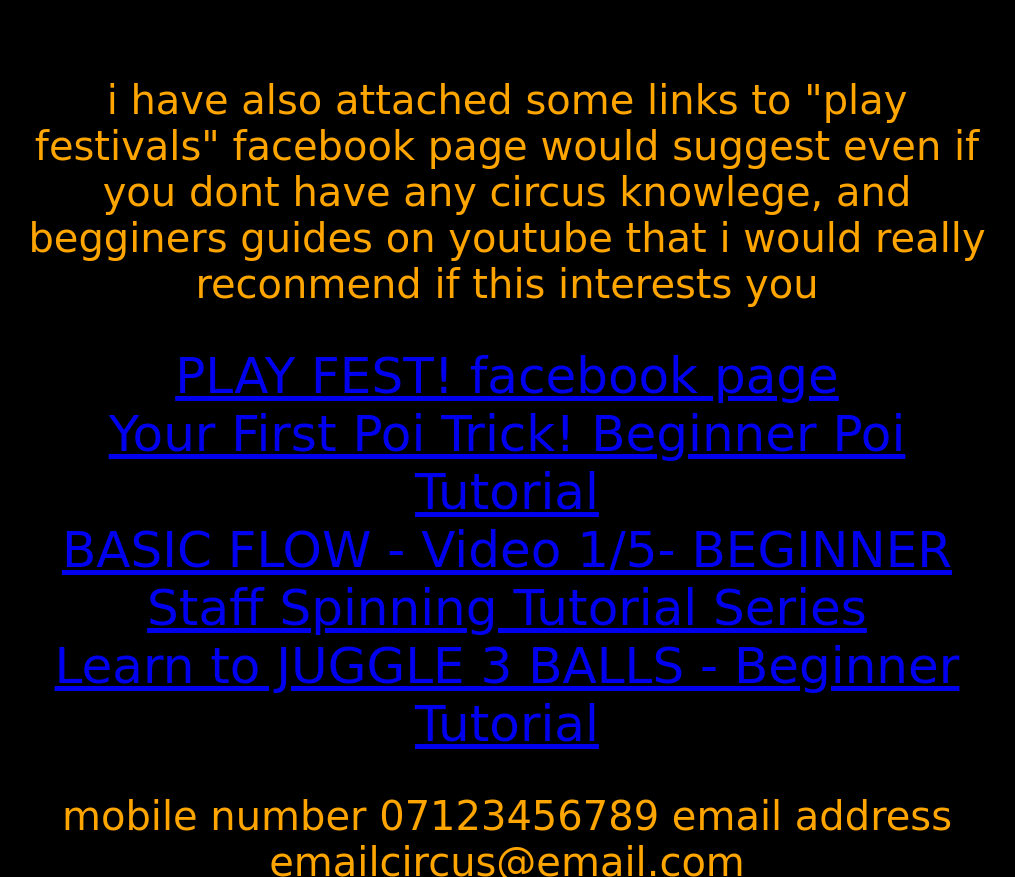
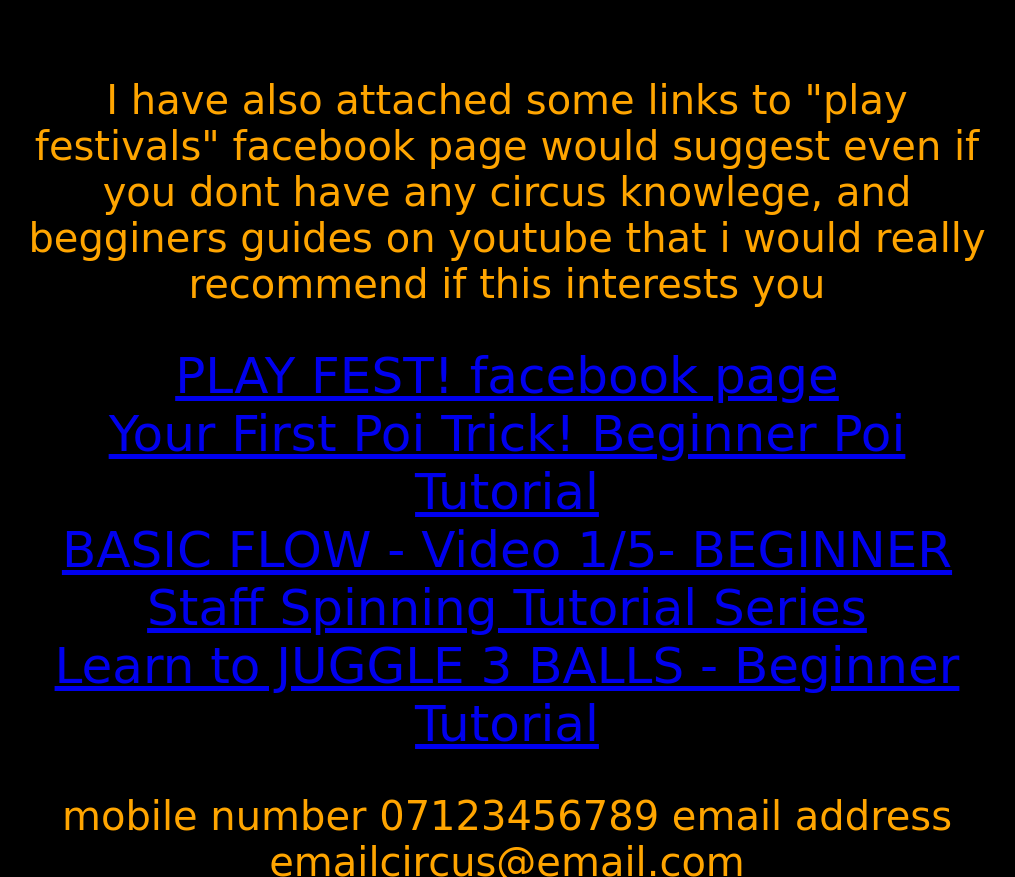
Before and after one commit to BenSpencer2501/WEBSITE, a plain HTML site: page contact.html in a window 1280 px wide. Shown: the part 979-1856 px from the top of the page, without its empty margins (133-1148 px from the left). Drawn offline with Linux system fonts and the light colour scheme; a web font is replaced by a local one.

Commit message:
Update contact.html

```diff
--- a/contact.html
+++ b/contact.html
@@ -18,7 +18,7 @@
 <h1> Intro to circus skills</h1>
 
 <p> Intrested in some one to one? or maybe you would like a fire show at home, either way please dont hesitae to contact me.</P>
-<p> i have also attached some links to "play festivals" facebook page would suggest even if you dont have any circus knowlege, and begginers guides on youtube that i would really reconmend if this interests you</P>
+<p> I have also attached some links to "play festivals" facebook page would suggest even if you dont have any circus knowlege, and begginers guides on youtube that i would really recommend if this interests you</P>
 
 <div class="guideLinks">
 <a href="https://www.facebook.com/playfestivaluk/">PLAY FEST! facebook page
```
